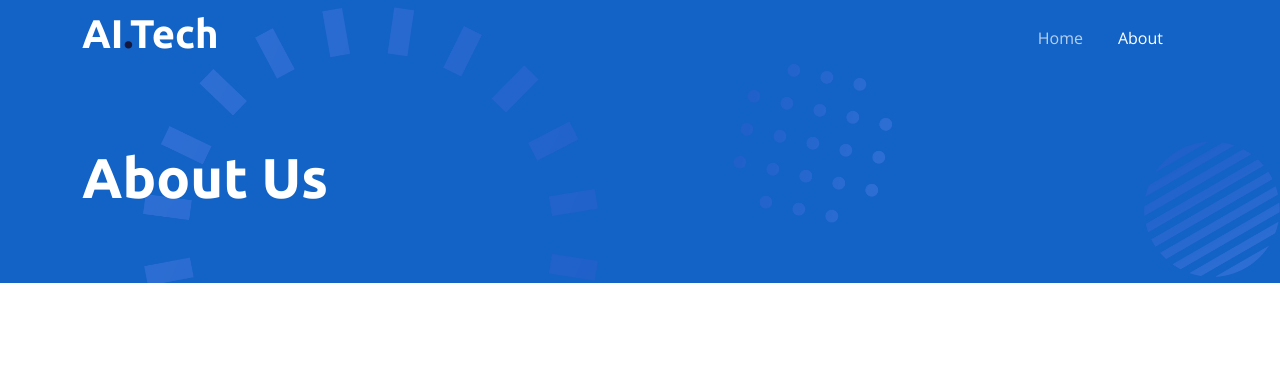
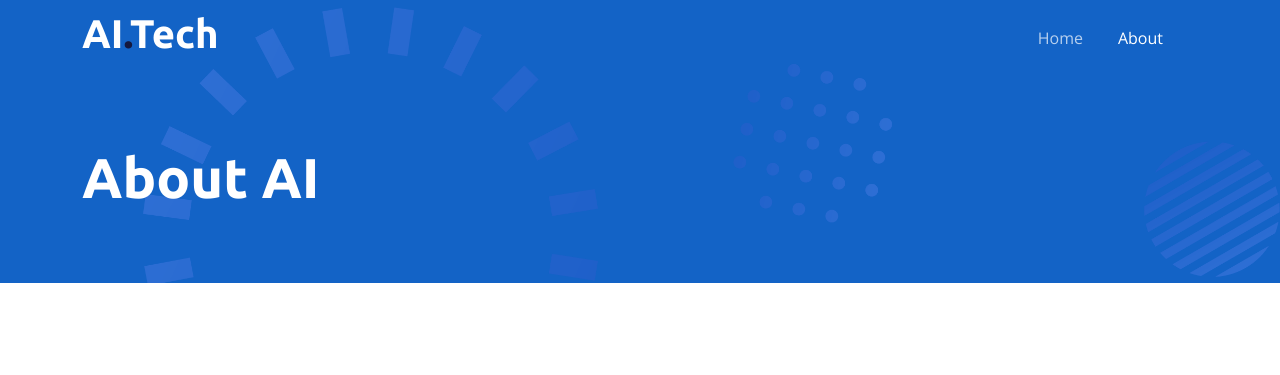
Before and after one commit to PriyaSingh1308/AI, a Django app: page /about/ in a window 1280 px wide. Shown: the top 375 px of the page. Run offline with Django 5.2, Linux system fonts and the light colour scheme; some libraries are stand-ins or nearby versions.

Commit message:
added ai

```diff
--- a/blog/templates/blog/about.html
+++ b/blog/templates/blog/about.html
@@ -62,7 +62,7 @@
         <div class="container pt-5">
             <div class="row g-5 pt-5">
                 <div class="col-lg-6 align-self-center text-center text-lg-start mb-lg-5">
-                    <h1 class="display-4 text-white mb-4">About Us</h1>
+                    <h1 class="display-4 text-white mb-4">About AI</h1>
                 </div>
             </div>
         </div>
```
